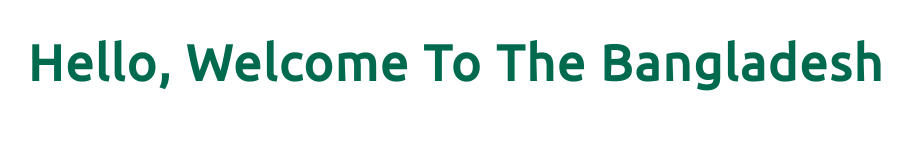
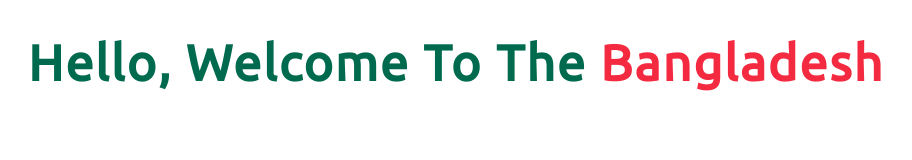
Before and after one commit to mamunalabdullah/bangladesh, a plain HTML site: page index.html in a window 1280 px wide. Shown: the whole page, without its empty margins (184-1096 px from the left). Drawn offline with Linux system fonts and the light colour scheme.

Commit message:
color add

```diff
--- a/index.html
+++ b/index.html
@@ -11,6 +11,6 @@
     <link rel="stylesheet" href="style.css">
 </head>
 <body>
-    <h1>hello, welcome to the Bangladesh</h1>
+    <h1>hello, welcome to the <span style="color: #F42A41;">Bangladesh</span></h1>
 </body>
 </html>
```
